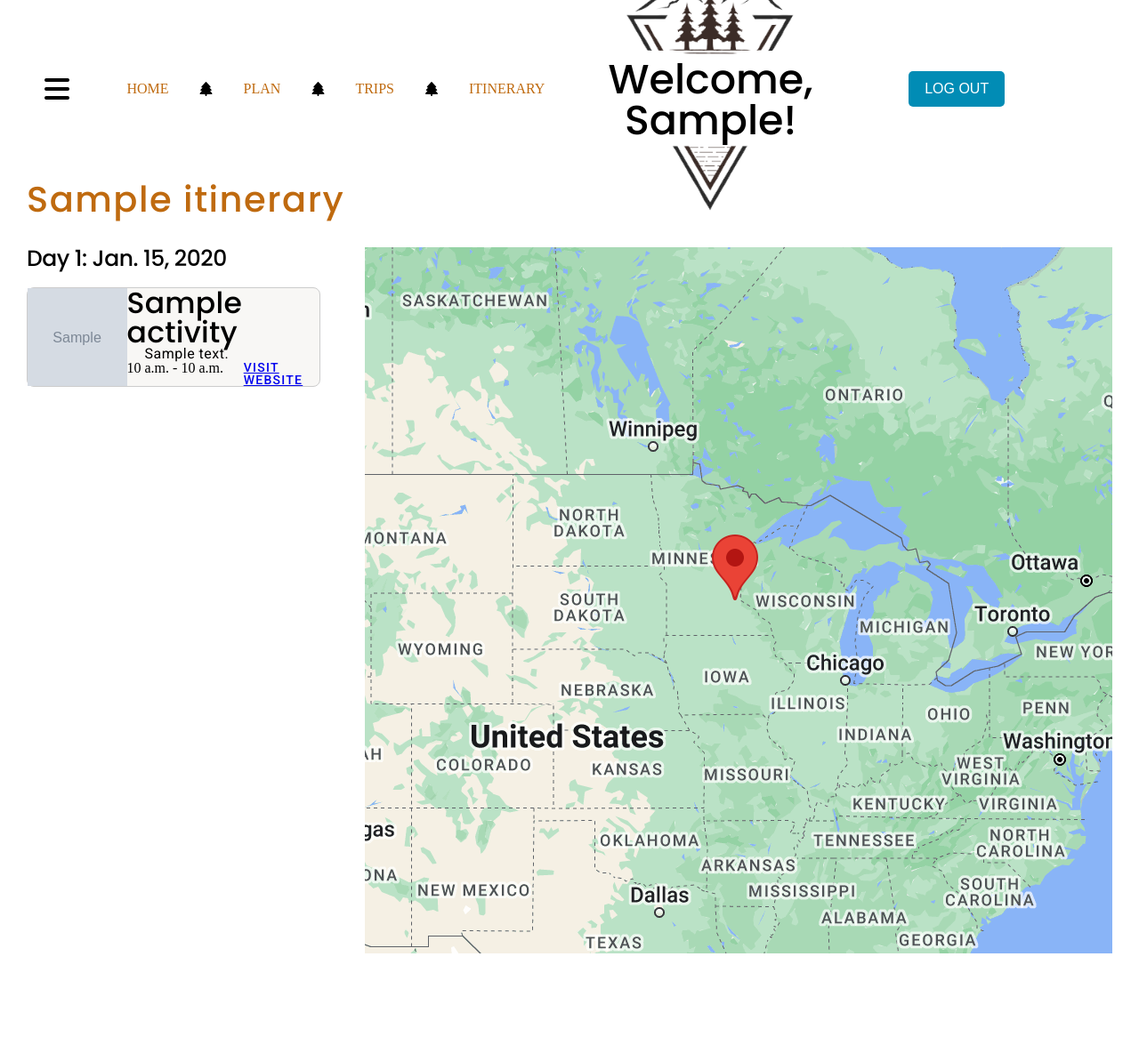
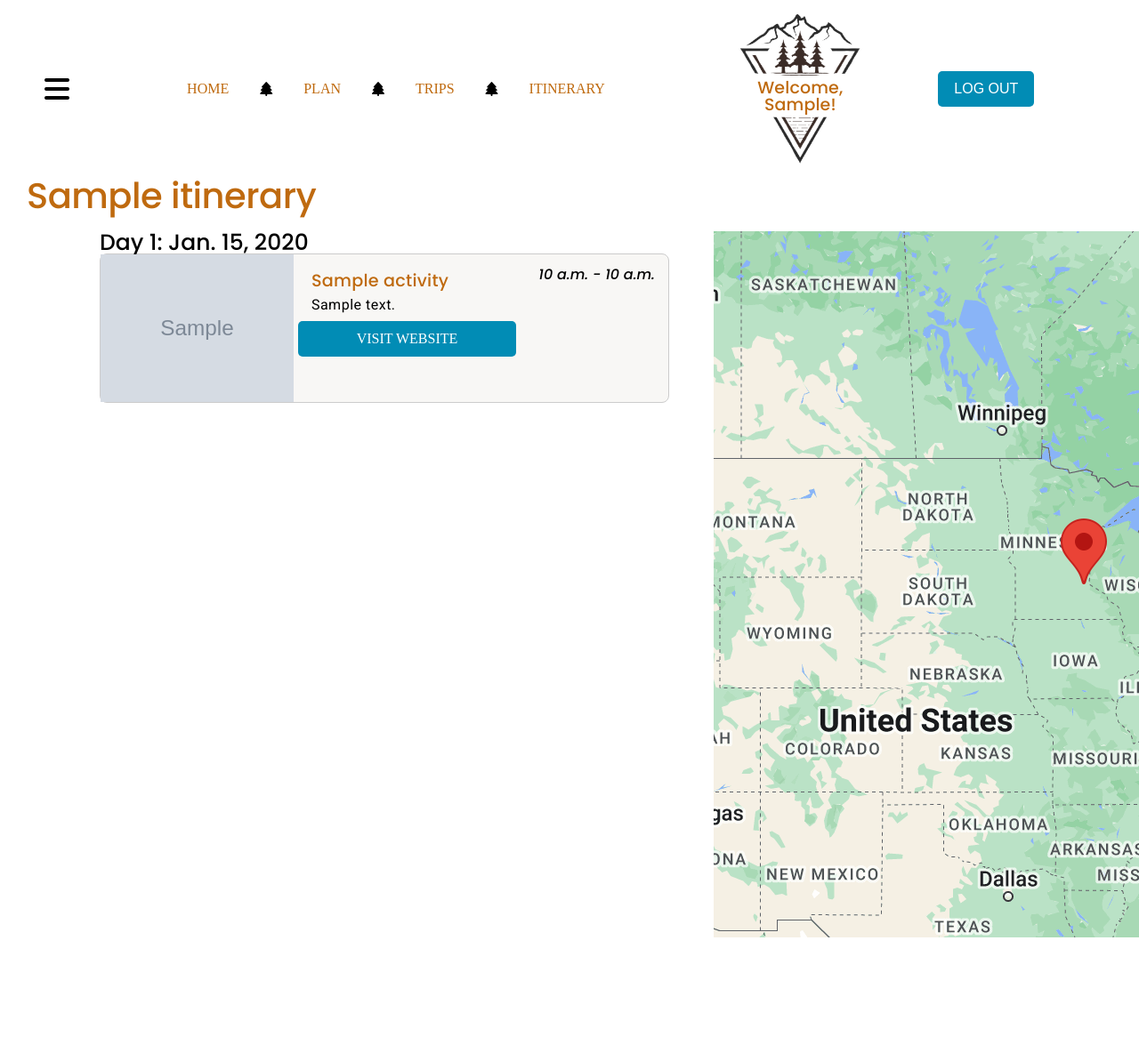
Before and after one commit to dakota-county-technical-college/travel-companion, a Django app: page /itinerary/1/ in a window 1280 px wide; the page is wider, and only the part inside the window is pictured. Shown: that part at 89% size. After the commit the page ends 1054 px from the top of that part, so only its background shows below. Run offline with Django 5.2, Linux system fonts and the light colour scheme; a user stored in the database is signed in; tables that the repository leaves empty hold one stand-in row (values such as "Sample post"); grey boxes marked "Sample" are stand-in pictures; some libraries are stand-ins or nearby versions.

Commit message:
Updated CSS for itinerary cards #TRU-113

```diff
--- a/static/css/layout.css
+++ b/static/css/layout.css
@@ -168,6 +168,10 @@ hr {
     margin-bottom: 70px;
 }
 
+.itinerary-day-right-column{
+    max-width: 30%;
+}
+
 /* Activity cards */
 .activity-card {
     display: grid;
@@ -180,10 +184,51 @@ hr {
     background-color: #F8F7F5; /*TODO Revise color with the root */
 }
 
+.activity-card-media {
+    grid-column: 1 / 2;
+    grid-row: 1 / 5; /* Adjusted to span 4 rows */
+    width: 100%;
+    height: auto;
+}
+
+.activity-card-media img {
+    width: 100%;
+    height: 100%;
+    object-fit: cover;
+  }
+
 .activity-card-content {
     grid-column: 2 / 4; /* Adjusted to span columns 2 and 3 */
     padding: 0px 20px 0px 20px;
 }
+
+.activity-card-description {
+    margin-bottom: 5px;
+    grid-column: 2 / 4;
+}
+
+.activity-card-time {
+    grid-column: 3 / 4; /* Adjusted to column 3 */
+    grid-row: 1 / 2; /* Adjusted to row 1 */
+    margin-top: 15px;
+    margin-right: 15px;
+    margin-bottom: auto;
+    justify-self: end;
+}
+
+.activity-card-button {
+    grid-column: 3 / 4;
+    grid-row: 4 / 5; /* Adjusted to 4th row */
+    display: block;
+    padding: 10px 20px;
+    border-radius: 5px;
+    transition: background-color 0.3s ease;
+    margin-top: auto;
+    margin-right: 10px;
+    margin-bottom: 10px;
+}
+
+
 
 /* Itinerary-cards */
 .itinerary-card {
--- a/static/css/typography.css
+++ b/static/css/typography.css
@@ -85,7 +85,7 @@ p {
   /* Button */
 .button {
     font-family: 'Roboto', sans-serif;
-    font-size: 14px;
+    font-size: 12px;
     font-weight: 500;
     letter-spacing: 1.25px;
     text-transform: uppercase;
@@ -128,6 +128,11 @@ h2.bold {
     font-size: 14px;
 }
 
+/* Personal Logo Color */
+.personal-logo {
+    color: var(--orange);
+}
+
 /* Itinerary Page */
 #itinerary-title {
     color: var(--orange);
@@ -139,13 +144,28 @@ h2.bold {
 }
 
 /* Activity card typography */
-.activity-card-header {
+.activity-card-activity {
+    color: var(--orange);
     font-family: 'Poppins', sans-serif;
     font-size: 1.2em;
     font-weight: 500;
     margin-bottom: 10px;
-    color: #BF6A0F;
     padding: 20px 20px 0px 20px;
+}
+
+.activity-card-time {
+    font-family: 'Poppins', sans-serif;
+    font-style: italic;
+    font-weight: 500;
+}
+
+.activity-card-button {
+  color: #fff;
+  font-family: 'Roboto', sans-serif;
+  font-size: 14px;
+  text-transform: uppercase;
+  text-decoration: none;
+  text-align: center;
 }
 
 /* Used to convert any text to white when used on a dark colored background */
--- a/templates/components/activity-card.html
+++ b/templates/components/activity-card.html
@@ -8,6 +8,6 @@
         <h5 class="activity-card-address">{{ actvity.address }}</h5>
         <p class="activity-card-description">{{ activity.editSummary }}</p>
     </div>
-    <div class="time">{{ activity.start_time }} - {{activity.end_time}} </div>
-    <a href="{{activity.website }}" class="button">Visit Website</a>
+    <div class="activity-card-time">{{ activity.start_time }} - {{activity.end_time}} </div>
+    <a href="{{activity.website }}" class="activity-card-btn btn contained bt2">Visit Website</a>
   </div>
--- a/templates/components/header-main.html
+++ b/templates/components/header-main.html
@@ -24,7 +24,7 @@
             {% if request.resolver_match.url_name != 'home' %}
                 <div class="flex-column" id="personal-logo">
                     <img src="{% static 'images/branding/trips-r-us-logo-top.png' %}" alt="Trips-R-Us-Logo-Top">
-                    <h3>Welcome, {% if user.first_name %}{{ user.first_name }}{% else %}{{ user.username }}{% endif %}!</h3>
+                    <h6 class="personal-logo">Welcome, {% if user.first_name %}{{ user.first_name }}{% else %}{{ user.username }}{% endif %}!</h6>
                     <img src="{% static 'images/branding/trips-r-us-logo-bottom.png' %}" alt="Trips-R-Us-Logo-Bottom">
                 </div>
             {% endif %}
--- a/templates/index.html
+++ b/templates/index.html
@@ -8,7 +8,7 @@
             <a href="{% url 'home' %}"><img src="{% static 'images/branding/trips-r-us-logo-medium.png' %}" alt="Trips-R-Us-Logo" class="logo margin-fifty" draggable="false"></a>
         </div>
         <div class="centered vertical-center width-500">
-            <h1 class="white">Let's Explore the World</h1>
+            <h1 class="white bold">Let's Explore the World</h1>
             <h5 class="white">Plan the itinerary for your trip in moments! Get started by entering your travel details below.</h5>
         </div>
         <form class="preferences-form" method="POST">
--- a/templates/itinerary.html
+++ b/templates/itinerary.html
@@ -13,11 +13,11 @@
 {% block content %}
     {% if itinerary %}
         <section class="itinerary-wrapper">
-            <h1 id="itinerary-title">{{ itinerary.title }}</h1>
+            <h2 id="itinerary-title">{{ itinerary.title }}</h2>
             {% for day in itinerary.days.all %}
                 <div class="itinerary-day">
                     <div class="itinerary-day-left-column">
-                        <h2 class="itinerary-day-title">Day {{ day.day_number }}: {{ day.date }}</h2>
+                        <h3 class="itinerary-day-title">Day {{ day.day_number }}: {{ day.date }}</h3>
                         {% for activity in day.activity_set.all %}
                             {% include 'components/activity-card.html' %}
                         {% endfor %}
```
